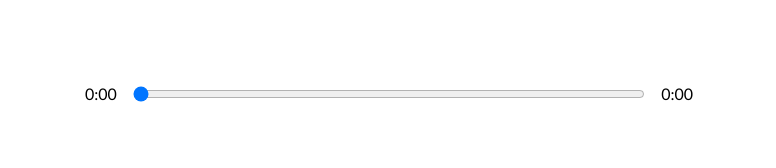
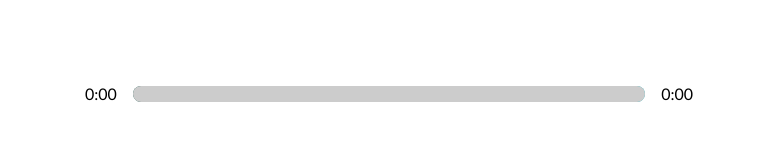
Before and after one commit to kaixuannnn/react-course-music-player, a React (Create React App) app: page / in a window 1280 px wide. Shown: the part 492-660 px from the top of the page, without its empty margins (251-1027 px from the left). Built offline with nearby package versions, Linux system fonts and the light colour scheme.

Commit message:
input style modified state

```diff
--- a/src/App.js
+++ b/src/App.js
@@ -18,14 +18,19 @@
   const [isPlaying, setIsPlaying] = useState(false);
   const [songInfo, setSongInfo] = useState({
     currentTime: 0,
-    duration: 0
+    duration: 0,
+    animationPercentage: 0
   });
   const [libraryStatus, setLibraryStatus] = useState(false);
   const timeUpdateHandler =(e) =>{
     //update the time that passing
     const current = e.target.currentTime;
     const duration = e.target.duration;
-    setSongInfo({...songInfo, currentTime: current, duration:duration})
+    //calculate Percentage
+    const roundedCurrent = Math.round(current);
+    const roundedDuration = Math.round(duration);
+    const animationPercentage = Math.round((roundedCurrent / roundedDuration)*100);
+    setSongInfo({...songInfo, currentTime: current, duration, animationPercentage})
   }
 
 
--- a/src/components/Player.js
+++ b/src/components/Player.js
@@ -56,19 +56,27 @@
         playAudio(isPlaying, audioRef);
     }
 
-    //State
+    //Add the styles
+    const trackAnim = {
+        transform: `translateX(${songInfo.animationPercentage}%)`
+    }
 
 
     return(
         <div className="player">
             <div className="time-control">
                 <p>{getTime(songInfo.currentTime)}</p>
+                <div style={{
+            background: `linear-gradient(to right, ${currentSong.color[0]},${currentSong.color[1]})`
+          }} className="track">
                     <input
                     min={0}
                     max={songInfo.duration || 0}
                     value={songInfo.currentTime}
                     onChange={dragHandler}
                     type="range"/>
+                    <div style={trackAnim} className="animate-track"></div>
+                </div>
                     <p>{songInfo.duration ? getTime(songInfo.duration): "0:00"}</p>
             </div>
             <div className="play-control">
--- a/src/styles/_player.scss
+++ b/src/styles/_player.scss
@@ -12,7 +12,9 @@
   align-items: center;
   input {
     width: 100%;
-    padding: 1rem 0rem;
+    -webkit-appearance: none;
+    background: transparent;
+    cursor: pointer;
   }
 
   p {
@@ -21,11 +23,49 @@
 }
 .play-control {
   display: flex;
-  width: 30%;
   justify-content: space-between;
   align-items: center;
   padding: 1rem;
+
+  width: 40%;
   svg {
     cursor: pointer;
   }
 }
+
+.track {
+  width: 100%;
+  height: 1rem;
+  position: relative;
+  overflow: hidden;
+  border-radius: 1rem;
+}
+.animate-track {
+  background: rgb(204, 204, 204);
+  width: 100%;
+  height: 100%;
+  position: absolute;
+  top: 0;
+  left: 0;
+  transform: translateX(0%);
+  padding: 1rem;
+  pointer-events: none;
+}
+
+input[type="range"]:focus {
+  outline: none;
+}
+input[type="range"]::-webkit-slider-thumb {
+  -webkit-appearance: none;
+  height: 16px;
+  width: 16px;
+}
+
+@media screen and (max-width: 768px) {
+  .time-control {
+    width: 90%;
+  }
+  .play-control {
+    width: 80%;
+  }
+}
```
Also changed, not shown: 1 other file (tests, documents, lock files or other folders).
